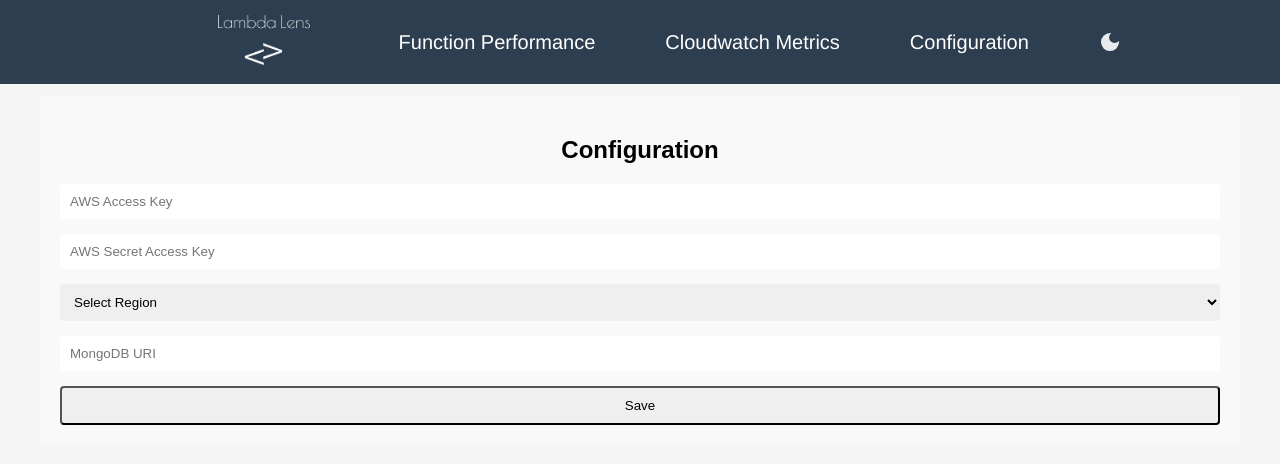
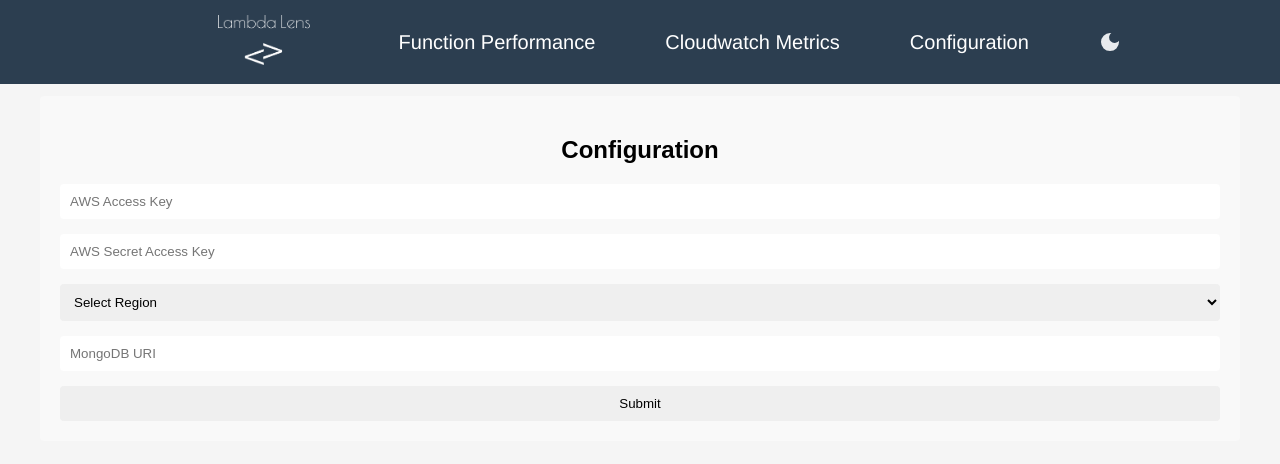
Before and after one commit to oslabs-beta/Lambda-Lens, a React (Vite) app in the folder client/: page /configuration in a window 1280 px wide. Shown: the top 464 px of the page. Built offline with nearby package versions, Linux system fonts and the light colour scheme.

Commit message:
required fields message added - next, adjust UI

```diff
--- a/client/package.json
+++ b/client/package.json
@@ -20,6 +20,7 @@
     "react": "^18.3.1",
     "react-chartjs-2": "^5.2.0",
     "react-dom": "^18.3.1",
+    "react-hook-form": "^7.53.0",
     "react-router-dom": "^6.26.1",
     "sass": "^1.77.8"
   },
--- a/client/src/components/ConfigPageComponent.tsx
+++ b/client/src/components/ConfigPageComponent.tsx
@@ -1,15 +1,9 @@
 import { useState } from 'react';
 import './ConfigPageComponent.scss';
 import * as React from 'react';
-// import Box from '@mui/material/Box';
-// import TextField from '@mui/material/TextField';
-// import InputLabel from '@mui/material/InputLabel';
-// import FormControl from '@mui/material/FormControl';
-// import Select, { SelectChangeEvent } from '@mui/material/Select';
-// import MenuItem from '@mui/material/MenuItem';
-// import FormHelperText from '@mui/material/FormHelperText';
+import { useForm, SubmitHandler } from 'react-hook-form'; //add ALL of them here
 
-
+//typing form values
 type Config = {
   awsAccessKeyID: string;
   awsSecretAccessKey: string;
@@ -22,6 +16,12 @@ type ConfigFormProps = {
 }
 
 function ConfigForm({ onSave }: ConfigFormProps) {
+  const { register, handleSubmit, formState: { errors } } = useForm<Config>();
+  //problem here:
+  const onSubmit: SubmitHandler<Config> = data => {
+    onSave(data);
+  }
+
   const [config, setConfig] = useState<Config>({
     awsAccessKeyID: '',
     awsSecretAccessKey: '',
@@ -37,95 +37,46 @@ function ConfigForm({ onSave }: ConfigFormProps) {
     }));
   };
 
-  const handleSubmit = (e: React.FormEvent) => {
+  const handleSubmit1 = (e: React.FormEvent) => {
     e.preventDefault();
     //switch here
     onSave(config);
   }
 
 
+  return (
+    <form className='config-form' onSubmit={handleSubmit(onSubmit)}>
 
-  return (
-    <form className='config-form' onSubmit={handleSubmit}>
-      {/* <TextField
-          error
-          id="outlined-error"
-          label="AWS Access Key ID Required"
-          // defaultValue="Hello World"
-          placeholder='minimum 16 characters'
-          type='password'
-          onChange={handleChange}
-        /> */}
       <input
-        type="password"
+      {...register("awsAccessKeyID", { required: true })}
       placeholder='AWS Access Key'
-        name='awsAccessKeyID'
-        value={config.awsAccessKeyID}
       onChange={handleChange}
       />
-      {/* <TextField
-          error
-          id="outlined-error"
-          label="AWS Secret Access Key Required"
-          // defaultValue="Hello World"
-          placeholder='case sensitive'
-          type='password'
-          onChange={handleChange}
-        /> */}
+      {errors.awsAccessKeyID && <p>AWS Access Key ID is required</p>}
+
       <input
-        type="password"
+      {...register("awsSecretAccessKey", { required: true })}
       placeholder='AWS Secret Access Key'
-        name='awsSecretAccessKey'
-        value={config.awsSecretAccessKey}
       onChange={handleChange}
       />
-      {/* <FormControl sx={{ m: 1, minWidth: 120 }} error>
-        <InputLabel>AWS Region</InputLabel>
-        <Select
-          value={config.awsRegion}
-          placeholder="Region"
-          onChange={handleChange}
-          renderValue={(value) => `⚠️  - ${value}`}
-        >
-          <MenuItem value="">
-            <em>None</em>
-          </MenuItem>
-          <MenuItem value="us-east-1" onChange={handleChange} >US East 1</MenuItem>
-          <MenuItem value="us-east-2" onChange={handleChange}>US East 2</MenuItem>
-          <MenuItem value="us-west-1" onChange={handleChange}>US West 1</MenuItem>
-        </Select>
-        <FormHelperText>Required</FormHelperText>
-      </FormControl> */}
+      {errors.awsSecretAccessKey && <p>AWS Secret Access Key is required</p>}
 
-      <select
-        name='awsRegion'
-        value={config.awsRegion}
-        onChange={handleChange}
-      >
+      <select {...register("awsRegion", { required: true })} onChange={handleChange} >
         <option value="">Select Region</option>
         <option value="us-east-1">US East 1</option>
         <option value="us-east-2">US East 2</option>
         <option value="us-west-1">US West 1</option>
       </select>
-
-      {/* <TextField
-          error
-          id="outlined-error"
-          label="MongoDB URI Required"
-          // defaultValue="Hello World"
-          placeholder='personal URL with username and password'
-          type='password'
-          onChange={handleChange}
-        /> */}
+      {errors.awsRegion && <p>AWS Region is required</p>}
 
       <input
-        type="password"
+      {...register("mongoURI", { required: true })}
       placeholder='MongoDB URI'
-        name='mongoURI'
-        value={config.mongoURI}
       onChange={handleChange}
       />
-      <button type='submit' onSubmit={handleSubmit}>Save</button>
+      {errors.mongoURI && <p>MongoDB URI is required</p>}
+
+      <input type="submit"/>
     </form>
   )
 }
```
Also changed, not shown: 1 other file (tests, documents, lock files or other folders). Lines whose indentation alone changed are shown as unchanged.
